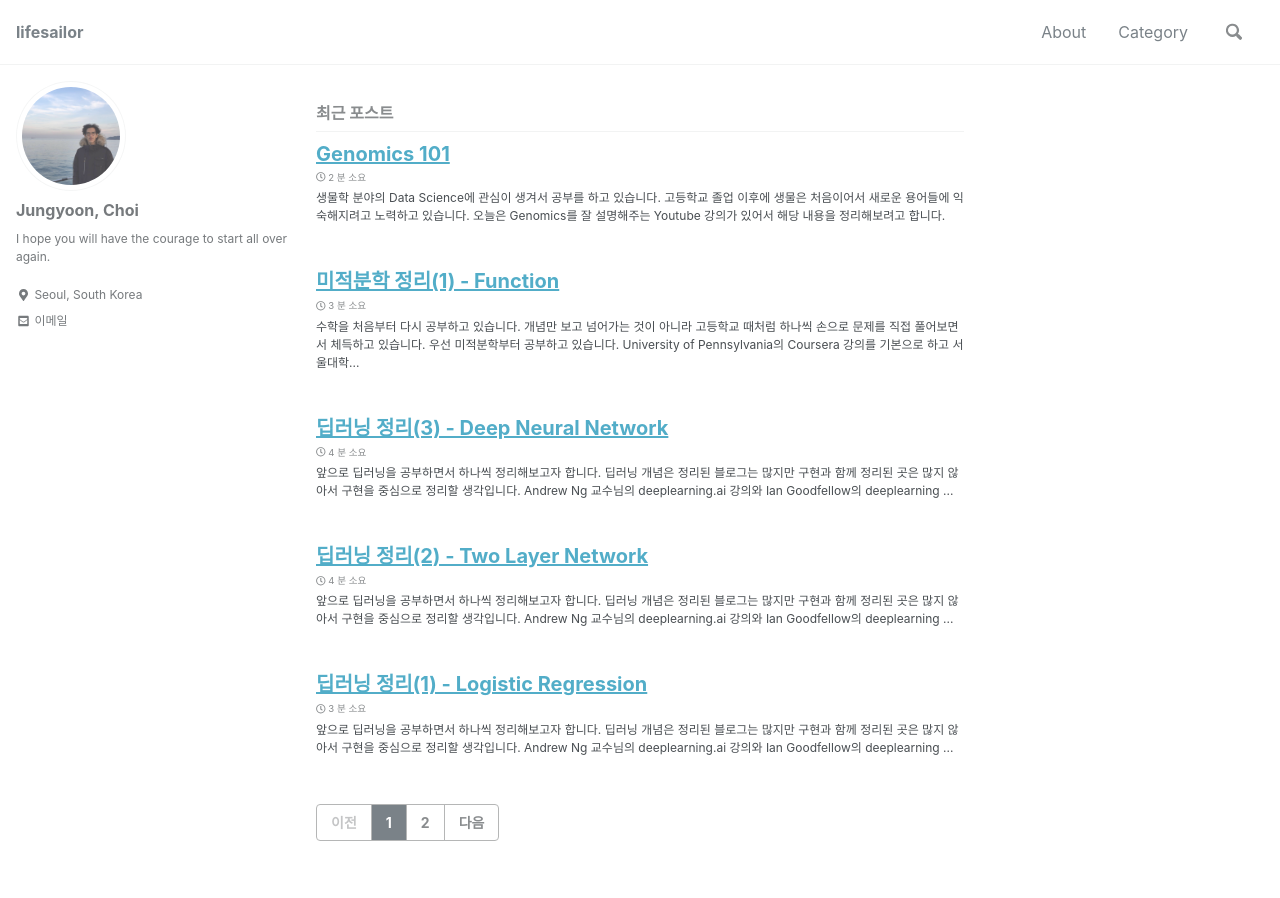
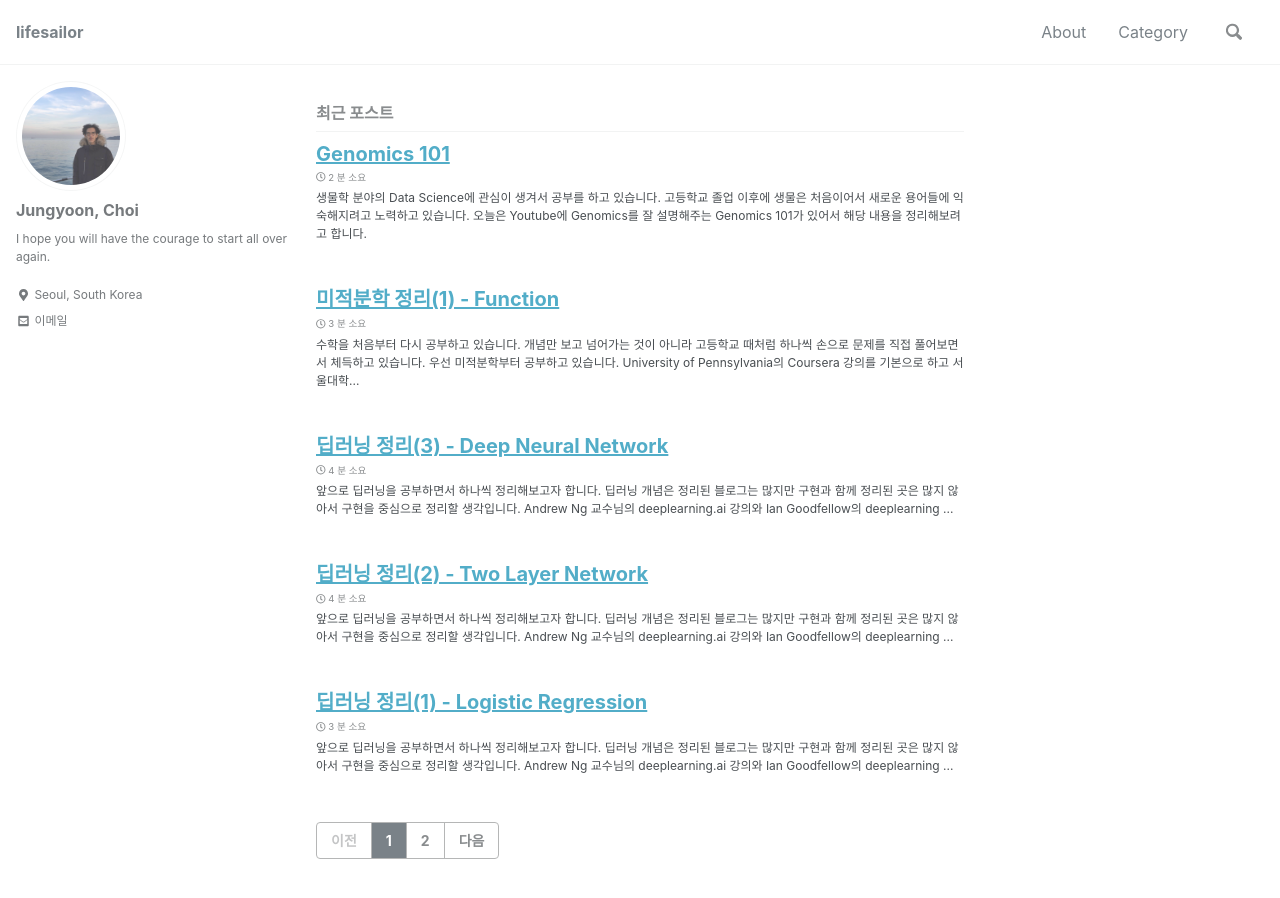
Before and after one commit to lifesailor/lifesailor.github.io, a Jekyll site: the page built from index.html, in a window 1280 px wide and 900 px high. Built offline with Jekyll 4.4.1, drawn with Linux system fonts in a browser that asks for light colours; nearby versions of some CDN libraries; the list of posts is cut into pages by our own code.

Commit message:
genomics

```diff
--- a/_posts/2018-12-30-genomics-1.md
+++ b/_posts/2018-12-30-genomics-1.md
@@ -6,7 +6,7 @@ tags:
   - biology
 ---
 
-생물학 분야의 Data Science에 관심이 생겨서 공부를 하고 있습니다. 고등학교 졸업 이후에 생물은 처음이어서 새로운 용어들에 익숙해지려고 노력하고 있습니다. 오늘은 [Genomics](https://www.youtube.com/watch?v=BoUS65mxnIE)를 잘 설명해주는 Youtube 강의가 있어서 해당 내용을 정리해보려고 합니다.
+생물학 분야의 Data Science에 관심이 생겨서 공부를 하고 있습니다. 고등학교 졸업 이후에 생물은 처음이어서 새로운 용어들에 익숙해지려고 노력하고 있습니다. 오늘은 Youtube에 Genomics를 잘 설명해주는 [Genomics 101](https://www.youtube.com/watch?v=BoUS65mxnIE)가 있어서 해당 내용을 정리해보려고 합니다.
 
 
 
```
